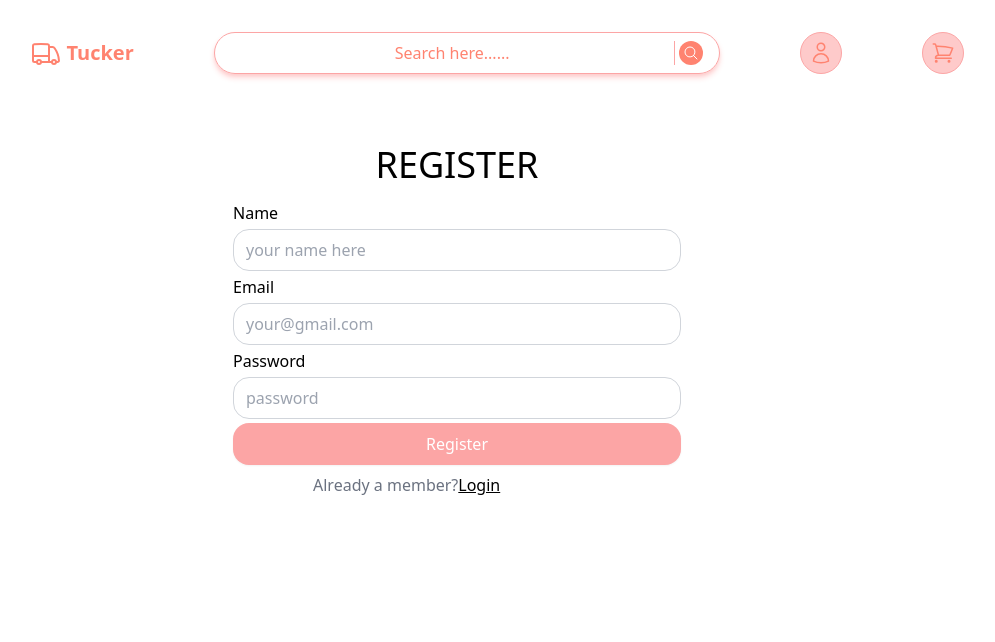
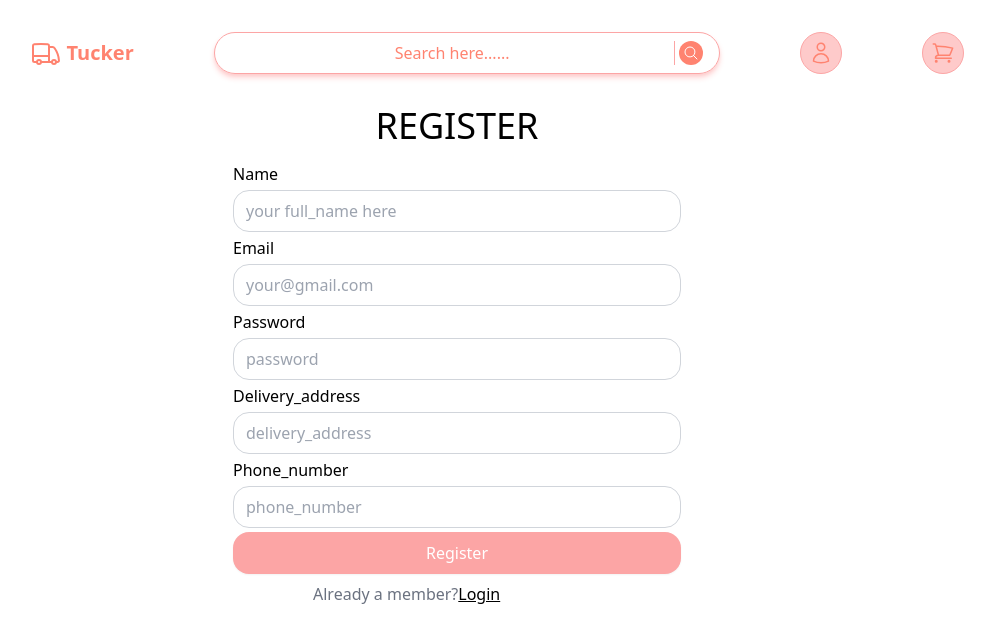
Before and after one commit to MIHIRI099/Herbal_Aura_website, a React (Vite) app in the folder client/: page /register in a window 1280 px wide. Shown: the top 642 px of the page, without its empty margins (183-1178 px from the left). Built offline with nearby package versions, Linux system fonts and the light colour scheme.

Commit message:
registerpage_update

```diff
--- a/client/src/index.css
+++ b/client/src/index.css
@@ -2,7 +2,7 @@
 @tailwind components;
 @tailwind utilities;
 
-input[type="text"],[type="email"],[type="password"],[type="name"],textarea,select {
+input[type="text"],[type="email"],[type="password"],[type="full_name"],[type="phone_number"],[type="delivery_address"],textarea,select {
     @apply w-full my-1 px-3 py-2 border border-gray-300 rounded-2xl ;
 
 }
--- a/client/src/pages/RegisterPage.jsx
+++ b/client/src/pages/RegisterPage.jsx
@@ -3,9 +3,11 @@ import { Link } from "react-router-dom";
 import axios from "axios";
 
 export default function RegisterPage() {
-  const [name, setName] = useState("");
+  const [full_name, setFull_name] = useState("");
   const [email, setEmail] = useState("");
   const [password, setPassword] = useState("");
+  const [delivery_address, setDelivery_address] = useState("");
+  const [phone_number, setPhone_number] = useState("");
 
   async function RegisterUser(e) {
     e.preventDefault();
@@ -20,9 +22,11 @@ export default function RegisterPage() {
 
     try {
       await axios.post("/register", {
-        name,
+        full_name,
         email,
+        delivery_address,
         password,
+        phone_number
       });
       alert("Registration successful");
     } catch (err) {
@@ -35,13 +39,13 @@ export default function RegisterPage() {
       <div className="mb-60">
         <h1 className="text-4xl text-center mb-4">REGISTER</h1>
         <form className="max-w-md mx-auto" onSubmit={RegisterUser}>
-          <label htmlFor="name">Name</label>
+          <label htmlFor="full_name">Name</label>
           <input
             type="text"
-            name="name"
-            placeholder="your name here"
+            name="full_name"
+            placeholder="your full_name here"
             value={name}
-            onChange={(e) => setName(e.target.value)}
+            onChange={(e) => setFull_name(e.target.value)}
           />
           <label htmlFor="email">Email</label>
           <input
@@ -59,6 +63,22 @@ export default function RegisterPage() {
             value={password}
             onChange={(e) => setPassword(e.target.value)}
           />
+          <label htmlFor="delivery_address">Delivery_address</label>
+          <input
+            type="delivery_address"
+            name="delivery_address"
+            placeholder="delivery_address"
+            value={password}
+            onChange={(e) =>setDelivery_address(e.target.value)}
+          />
+          <label htmlFor="phone_number">Phone_number</label>
+          <input
+            type="phone_number"
+            name="phone_number"
+            placeholder="phone_number"
+            value={password}
+            onChange={(e) =>setPhone_number(e.target.value)}
+          />
           <button type="submit" className="primary">
             Register
           </button>
```
